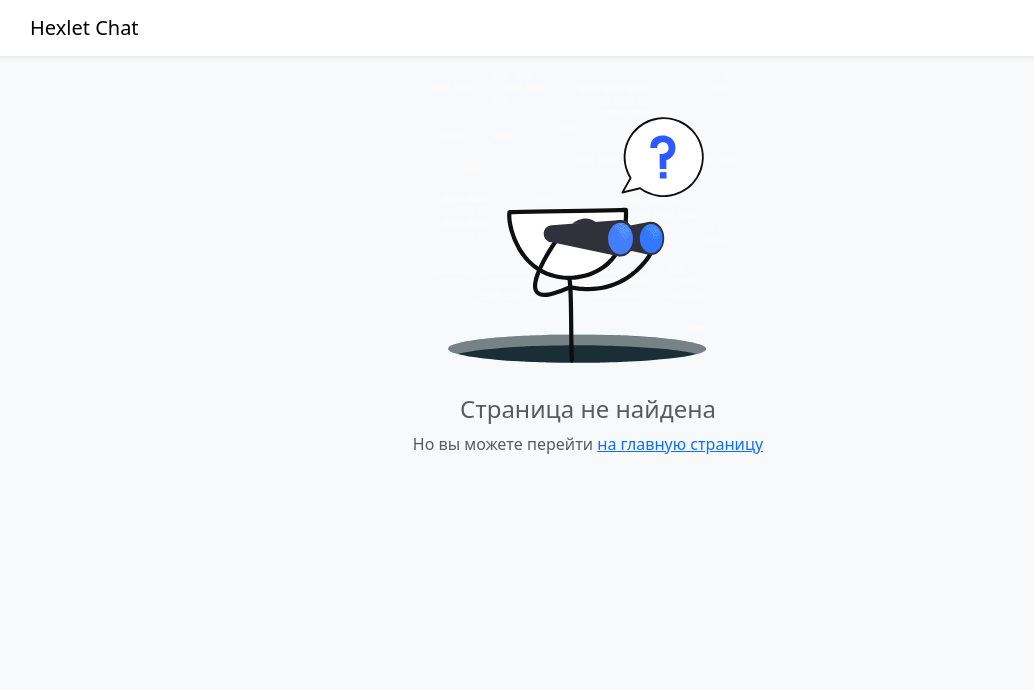
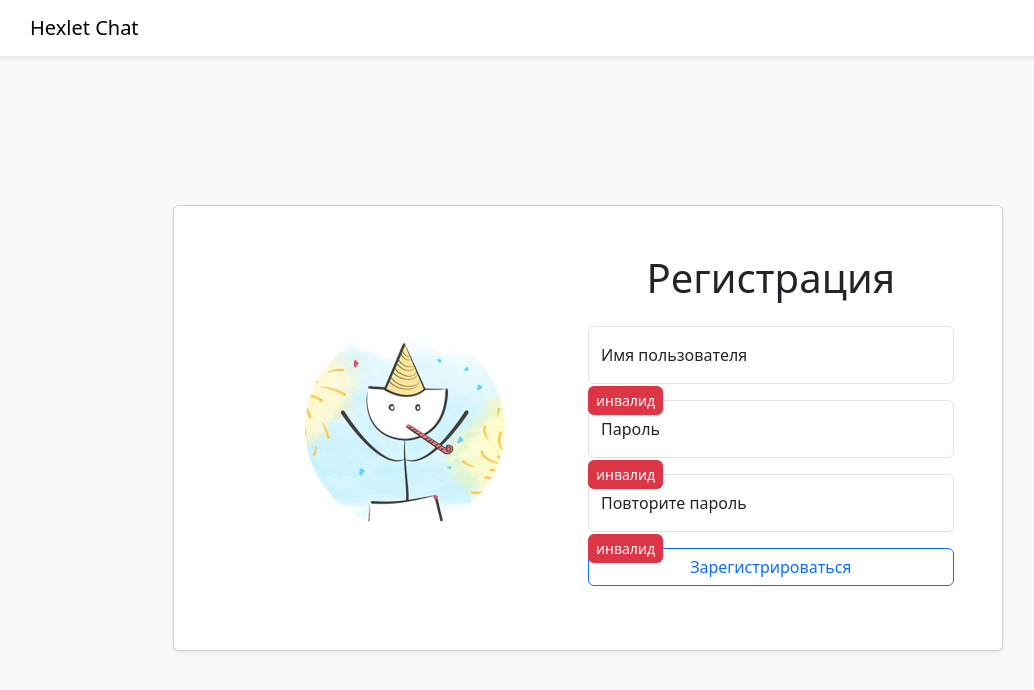
Before and after one commit to bdcry/frontend-project-12, a React (Vite) app in the folder frontend/: page /signup in a window 1280 px wide. Shown: the top 690 px of the page, without its empty margins (52-1086 px from the left). Built offline with nearby package versions, Linux system fonts and the light colour scheme; no server answers.

Commit message:
Step 7 | Add layouts and routes for signup form

```diff
--- a/frontend/src/components/App.jsx
+++ b/frontend/src/components/App.jsx
@@ -5,6 +5,7 @@ import Login from './pages/Login.jsx'
 import Page404 from './pages/Page404.jsx';
 import ProtectedRoutes from '../utils/ProtectedRoutes.jsx';
 import Chat from './pages/Chat.jsx';
+import SignupForm from './pages/Signup.jsx';
 
 const App = () => {
   return (
@@ -13,6 +14,7 @@ const App = () => {
       <BrowserRouter>
         <Routes>
           <Route path='/login' element={<Login />} />
+          <Route path='/signup' element={<SignupForm />} />
           <Route element={<ProtectedRoutes />}>
             <Route path='/' element={<Chat />} />
           </Route>
--- /dev/null
+++ b/frontend/src/components/pages/Signup.jsx
@@ -0,0 +1,103 @@
+import { Container, Row, Col, Card, Form, Button } from 'react-bootstrap';
+import { useDispatch } from 'react-redux';
+import { useNavigate } from 'react-router-dom';
+import avatar from '../../assets/avatar_1-D7Cot-zE.jpg';
+
+const SignupForm = () => {
+  const navigate = useNavigate();
+  const dispatch = useDispatch();
+
+  return (
+    <Container fluid className="h-100">
+      <Row className="justify-content-center align-content-center h-100">
+        <Col className="col-12 col-md-8 col-xxl-6">
+          <Card className="shadow-sm">
+            <Card.Body className="d-flex flex-column flex-md-row justify-content-around align-items-center p-5">
+              <Col className="col-12 col-md-6 d-flex align-items-center justify-content-center">
+                <img src={avatar} alt="Войти" className="rounded-circle" />
+              </Col>
+              <Form className="w-50">
+                <h1 className="text-center mb-4">Регистрация</h1>
+                <Form.Group className="form-floating mb-3" controlId="username">
+                  <Form.Control
+                    className="form-control"
+                    type="text"
+                    placeholder="Имя пользователя"
+                    name="username"
+                    autoComplete="username"
+                    required
+                    // onChange={formik.handleChange}
+                    // value={formik.values.username}
+                    // isInvalid={formik.status}
+                  ></Form.Control>
+                  <Form.Label>Имя пользователя</Form.Label>
+                  <Form.Control.Feedback
+                    type="invalid"
+                    className="d-block mb-3"
+                    tooltip
+                  >
+                    инвалид
+                  </Form.Control.Feedback>
+                </Form.Group>
+                <Form.Group className="form-floating mb-3" controlId="password">
+                  <Form.Control
+                    className="form-control"
+                    type="password"
+                    placeholder="Пароль"
+                    name="password"
+                    autoComplete="new-password"
+                    required
+                    // onChange={formik.handleChange}
+                    // value={formik.values.username}
+                    // isInvalid={formik.status}
+                  ></Form.Control>
+                  <Form.Label>Пароль</Form.Label>
+                  <Form.Control.Feedback
+                    type="invalid"
+                    className="d-block mb-3"
+                    tooltip
+                  >
+                    инвалид
+                  </Form.Control.Feedback>
+                </Form.Group>
+                <Form.Group
+                  className="form-floating mb-3"
+                  controlId="confirmPassword"
+                >
+                  <Form.Control
+                    className="form-control"
+                    type="password"
+                    placeholder="Пароль"
+                    name="confirmPassword"
+                    autoComplete="new-password"
+                    required
+                    // onChange={formik.handleChange}
+                    // value={formik.values.username}
+                    // isInvalid={formik.status}
+                  ></Form.Control>
+                  <Form.Label>Повторите пароль</Form.Label>
+                  <Form.Control.Feedback
+                    type="invalid"
+                    className="d-block mb-3"
+                    tooltip
+                  >
+                    инвалид
+                  </Form.Control.Feedback>
+                </Form.Group>
+                <Button
+                  type="submit"
+                  variant="outline-primary"
+                  className="w-100 mb-3 btn"
+                >
+                  Зарегистрироваться
+                </Button>
+              </Form>
+            </Card.Body>
+          </Card>
+        </Col>
+      </Row>
+    </Container>
+  );
+};
+
+export default SignupForm;
```
Also changed, not shown: frontend/src/assets/avatar_1-D7Cot-zE.jpg (added), frontend/src/store/slices/signupSlice.js (added).
